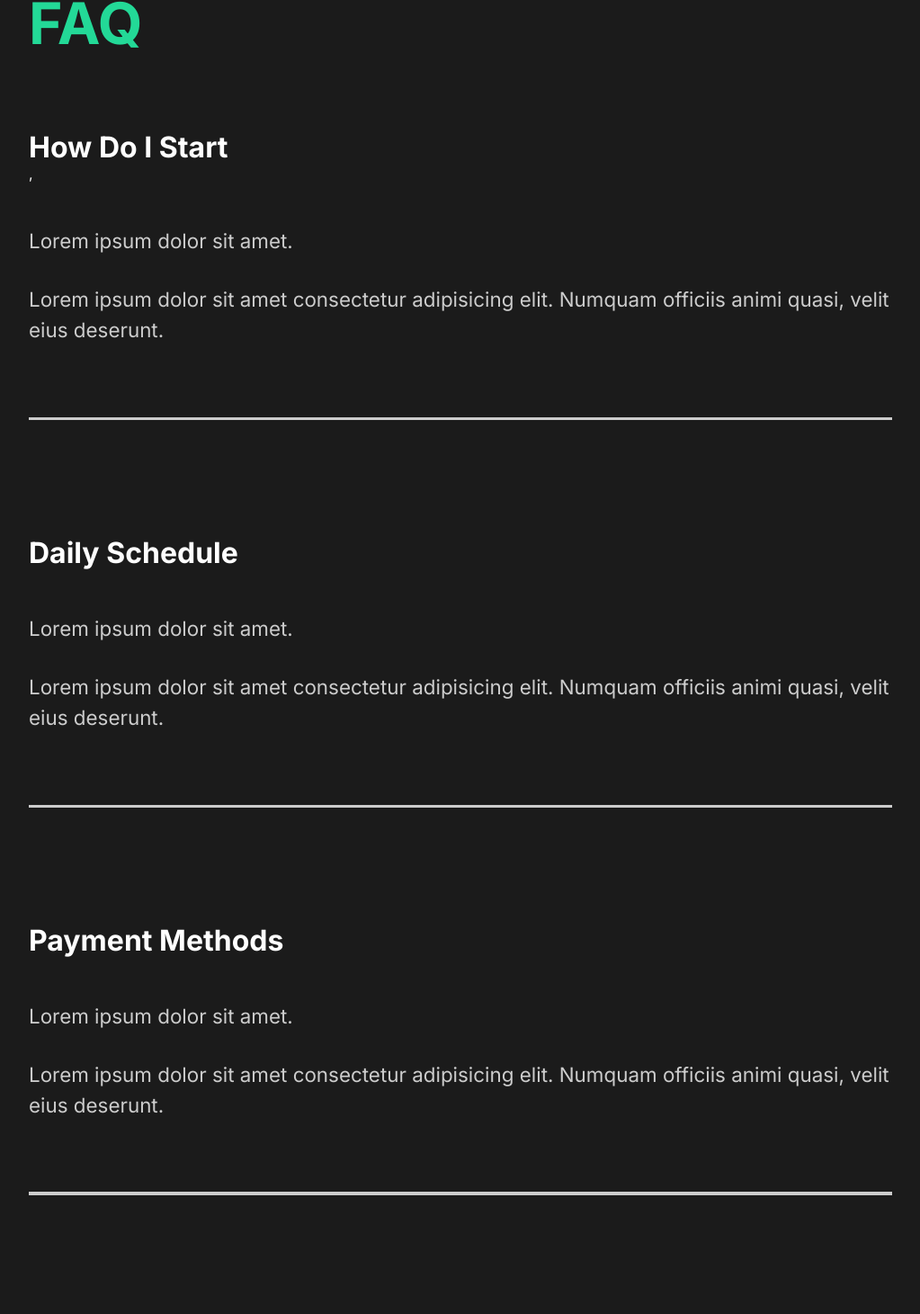
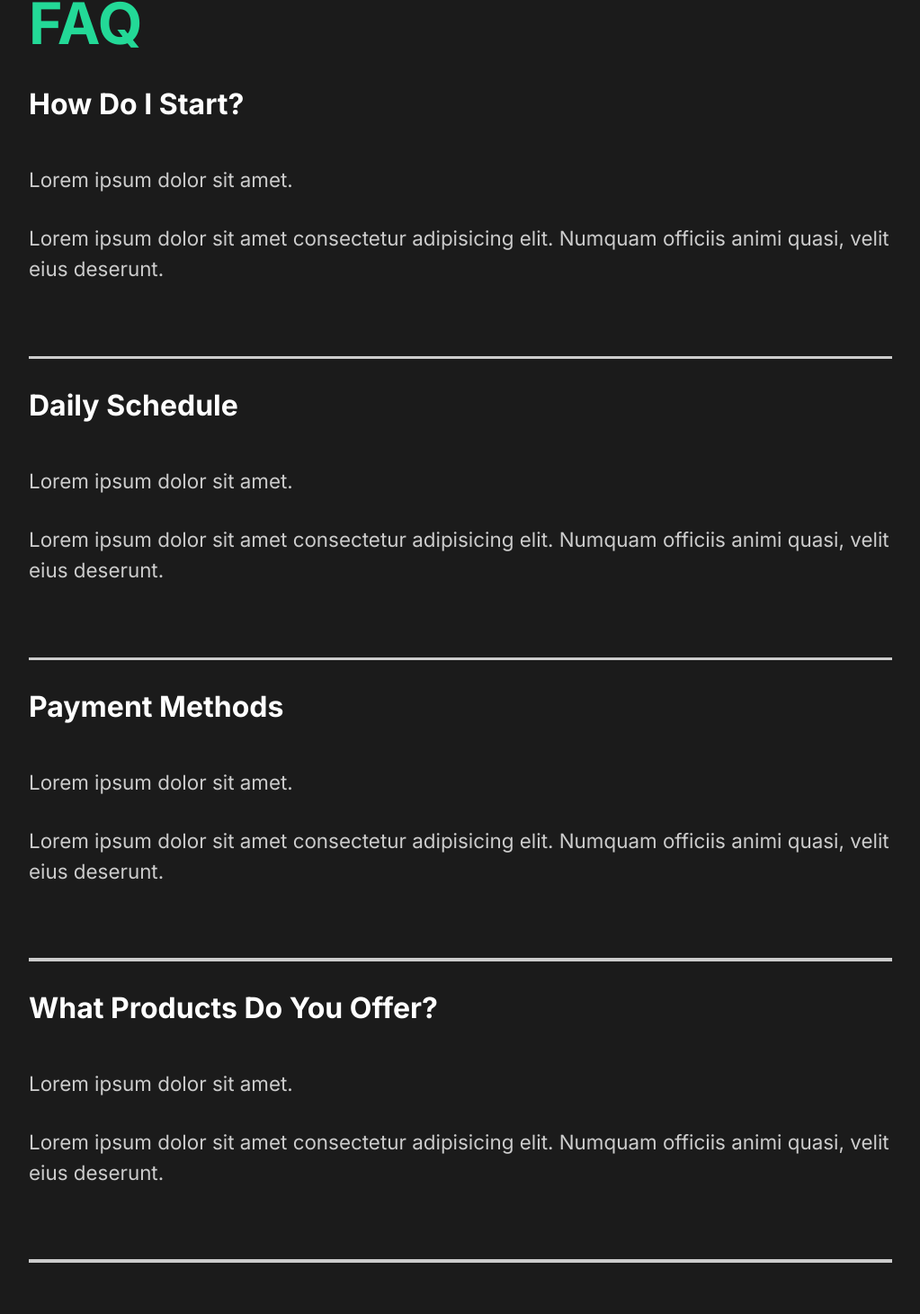
Before and after one commit to dallasclarke/capture-portfolio, a React (Create React App) app: page / in a window 1280 px wide. Shown: the part 2321-3782 px from the top of the page at 90% size, without its empty margins (128-1151 px from the left). Built offline with nearby package versions, Linux system fonts and the light colour scheme.

Commit message:
Working on FAQ

```diff
--- a/src/components/FaqSection.js
+++ b/src/components/FaqSection.js
@@ -1,7 +1,8 @@
-import React from "react";
+import React, { useState } from "react";
 
 import styled from "styled-components";
 import { About } from "../styles";
+import Toggle from "./Toggle";
 
 const FaqSection = () => {
   return (
@@ -9,8 +10,7 @@
       <h2>
         Any Questions <span>FAQ</span>
       </h2>
-      <div className="question">
-        <h4>How Do I Start</h4>,
+      <Toggle title="How Do I Start?">
         <div className="answer">
           <p>Lorem ipsum dolor sit amet.</p>
           <p>
@@ -18,10 +18,8 @@
             officiis animi quasi, velit eius deserunt.
           </p>
         </div>
-        <div className="faq-line"></div>
-      </div>
-      <div className="question">
-        <h4>Daily Schedule</h4>
+      </Toggle>
+      <Toggle title="Daily Schedule">
           <div className="answer">
             <p>Lorem ipsum dolor sit amet.</p>
             <p>
@@ -29,10 +27,8 @@
               officiis animi quasi, velit eius deserunt.
             </p>
         </div>
-        <div className="faq-line"></div>
-      </div>
-      <div className="question">
-        <h4>Payment Methods</h4>
+      </Toggle>
+      <Toggle title="Payment Methods">
           <div className="answer">
             <p>Lorem ipsum dolor sit amet.</p>
             <p>
@@ -40,10 +36,8 @@
               officiis animi quasi, velit eius deserunt.
             </p>
           </div>
-        <div className="faq-line"></div>
-      </div>
-      <div className="question">
-        <h4>What products do you offer?</h4>
+      </Toggle>
+      <Toggle title="What Products Do You Offer?">
           <div className="answer">
             <p>Lorem ipsum dolor sit amet.</p>
             <p>
@@ -51,8 +45,7 @@
               officiis animi quasi, velit eius deserunt.
             </p>
           </div>
-        <div className="faq-line"></div>
-      </div>
+      </Toggle>
     </Faq>
   );
 };
--- /dev/null
+++ b/src/components/Toggle.js
@@ -0,0 +1,16 @@
+import { motion } from 'framer-motion';
+import React, {useState} from 'react';
+
+const Toggle = ({children, title}) => {
+    const [toggle, setToggle] = useState(true);
+
+    return (
+      <div onClick={() => setToggle(!toggle)}>
+          <motion.h4>{title}</motion.h4>
+        {toggle ? children : ""}
+        <div className="faq-line"></div>
+      </div>
+    );
+}
+
+export default Toggle
```
Also changed, not shown: 1 other file (tests, documents, lock files or other folders). Lines whose indentation alone changed are shown as unchanged.
